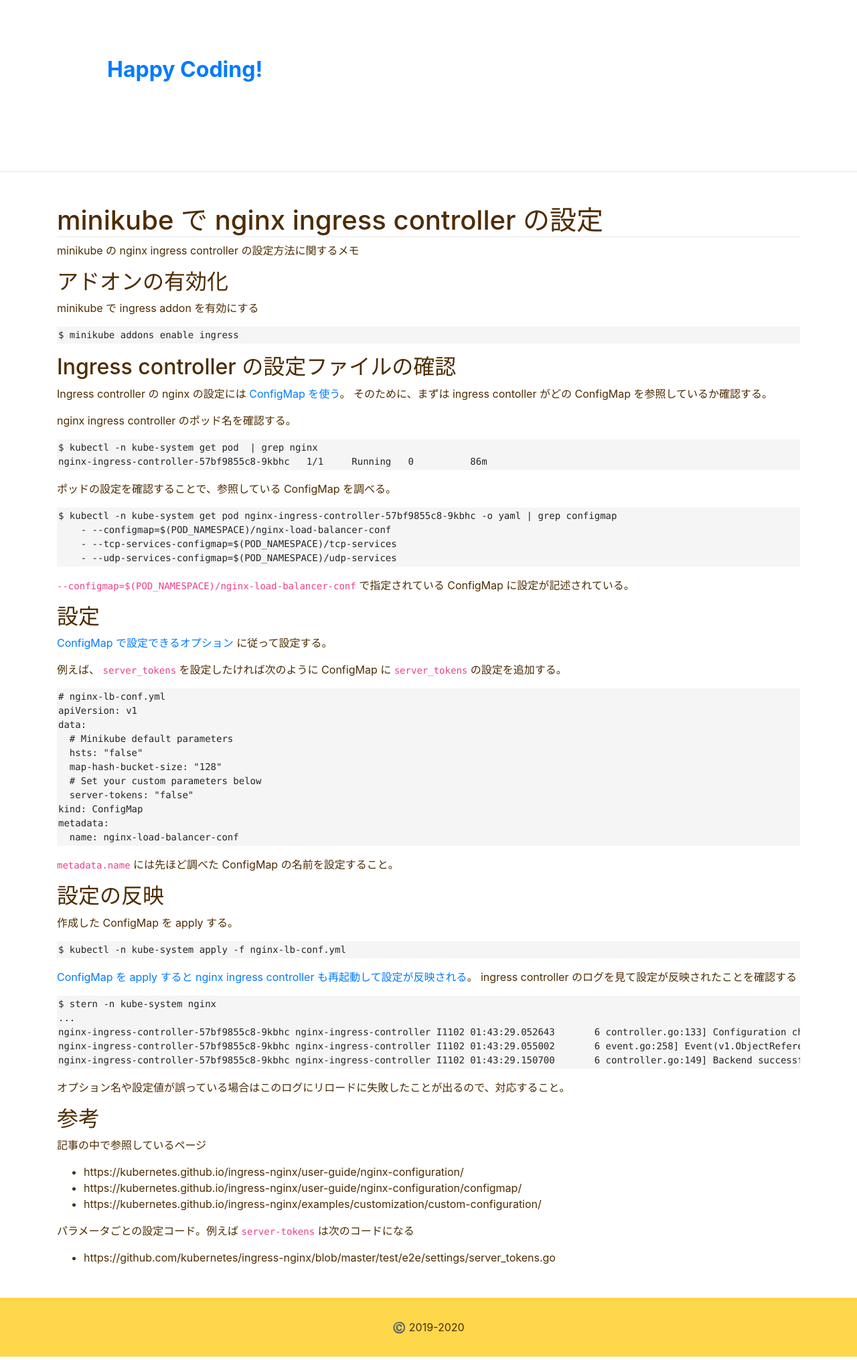
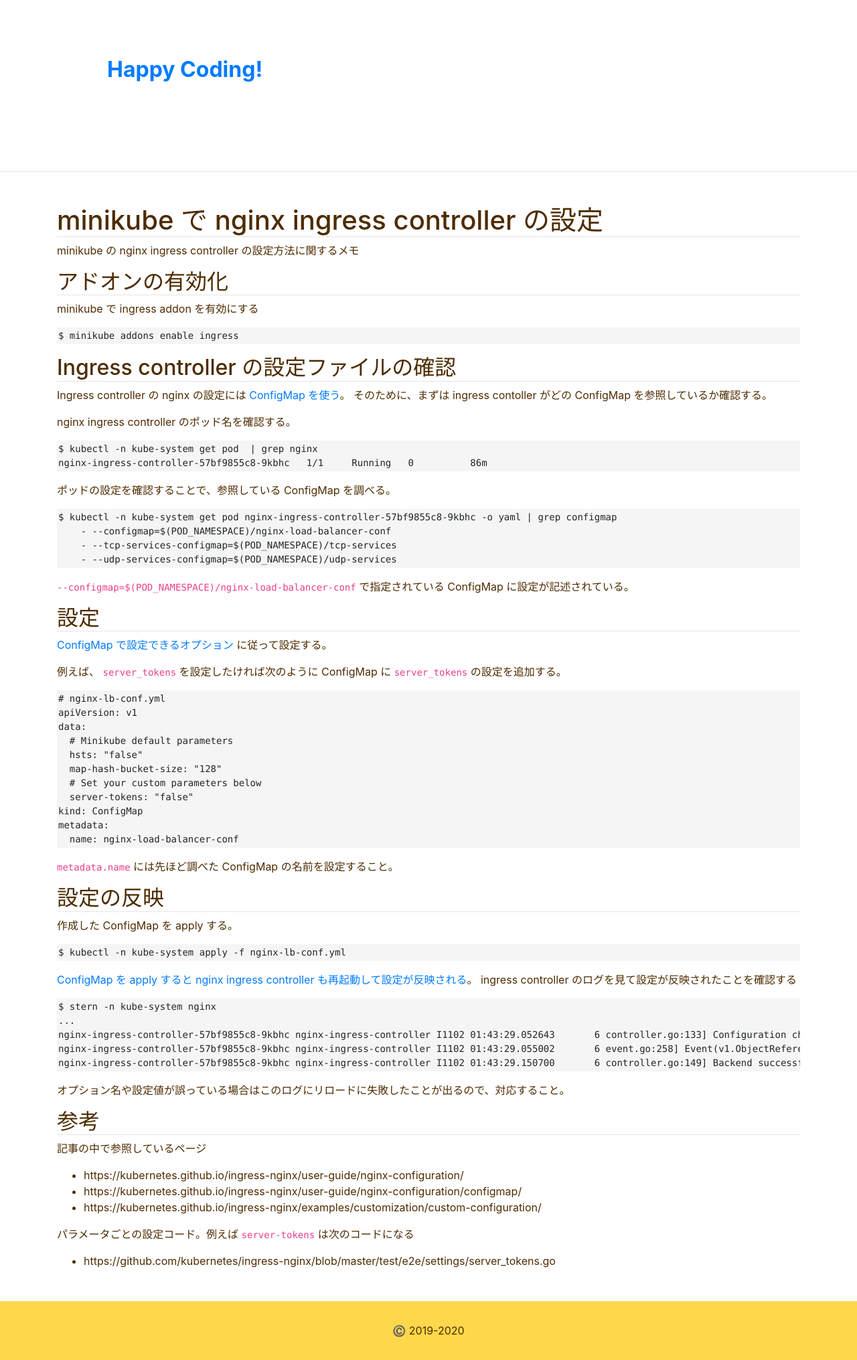
Before and after one commit to noriyukipy/blog, a Jekyll site: the page built from article/20191103-minikube_nginx_ingress_controller.md, in a window 1280 px wide. Shown: the whole page at 67% size. Built offline with Jekyll 4.4.1, drawn with Linux system fonts in a browser that asks for light colours; our own code applies the rules of GitHub Pages for plain Markdown files.

Commit message:
h2にborder-bottonを追加

```diff
--- a/assets/css/main.css
+++ b/assets/css/main.css
@@ -55,7 +55,7 @@
 }
 
 /* Headers */
-.h1, h1 {
+.h1, h1, .h2, h2 {
     border-bottom: 1px solid rgba(0,0,0,.1);
 }
 
```
